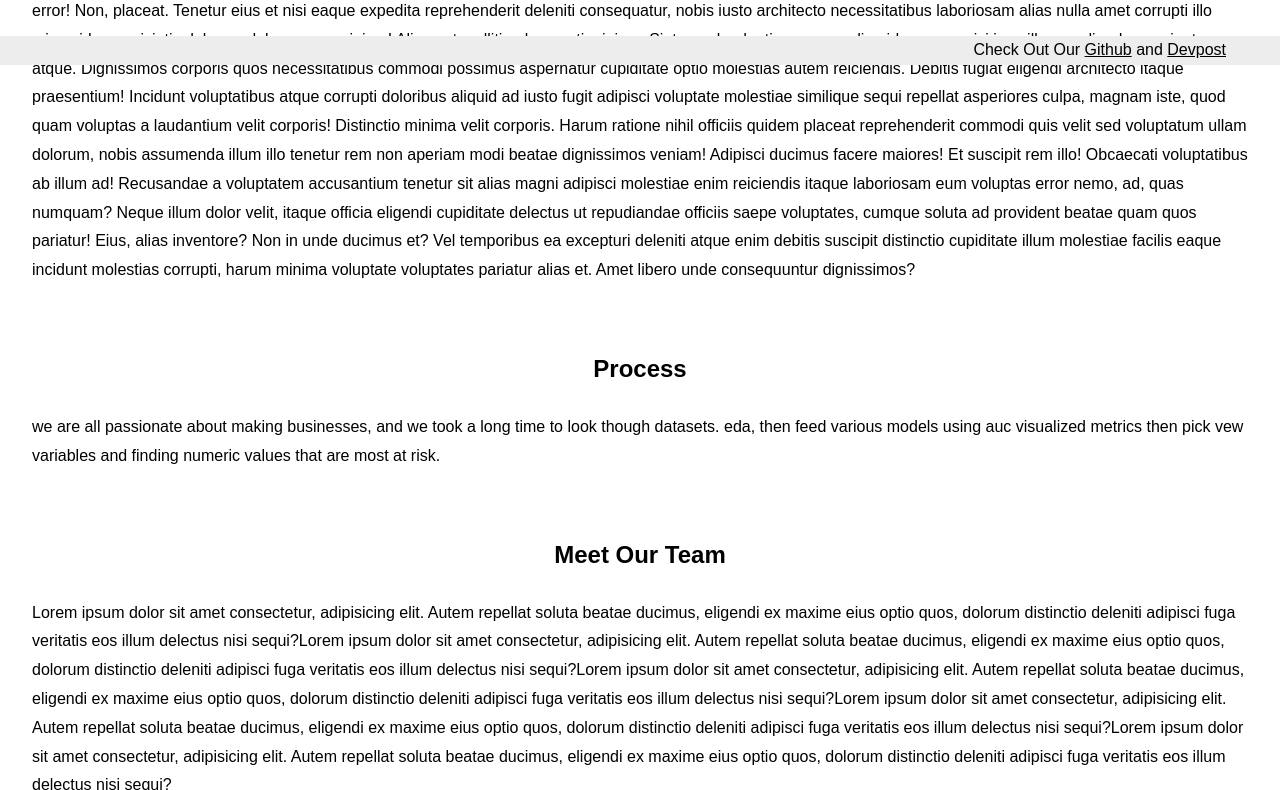
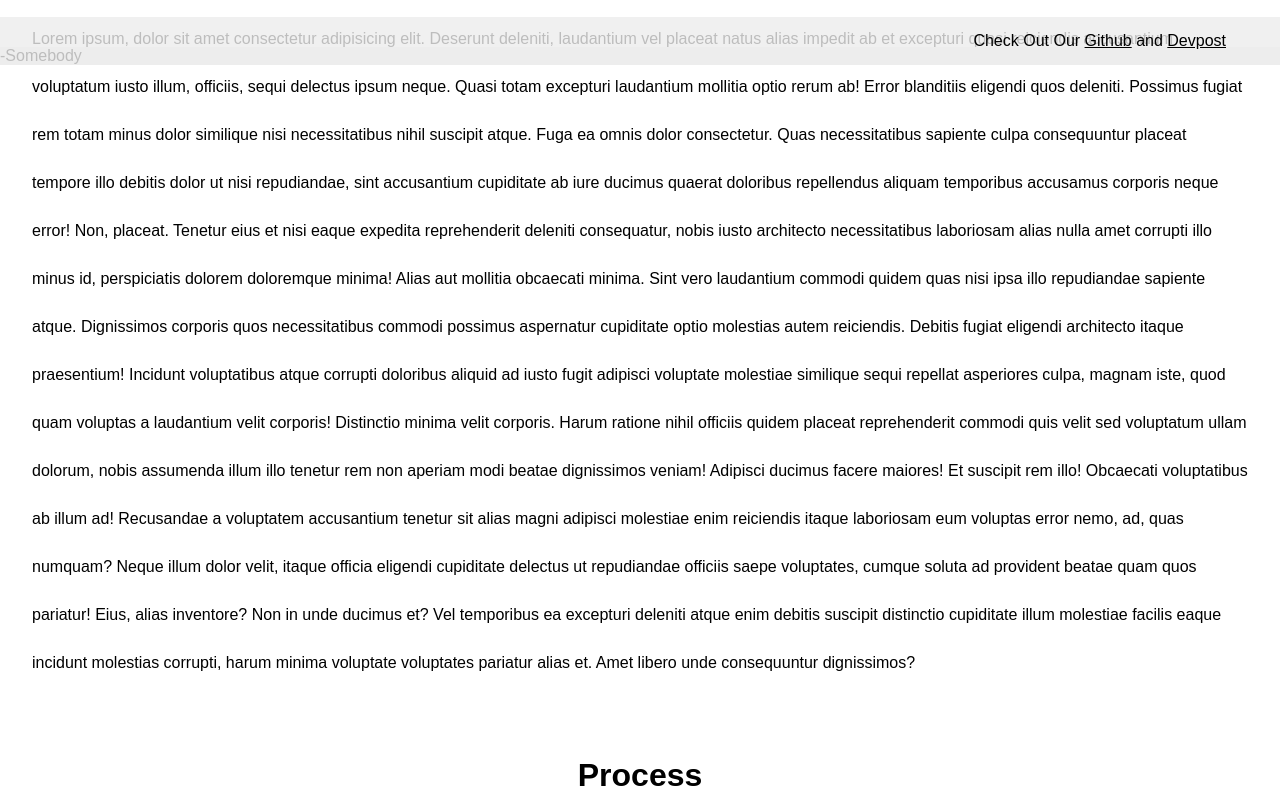
Before and after one commit to mpabbathi/churn-orbit, a plain HTML site: page index.html in a window 1280 px wide. Shown: the part 735-1525 px from the top of the page. Drawn offline with Linux system fonts and the light colour scheme.

Commit message:
Update style.css

```diff
--- a/css/style.css
+++ b/css/style.css
@@ -21,7 +21,7 @@ header {
     left: 0;
     z-index:1000;
     padding: 3px;
-    background-color:rgb(237, 237, 237);
+    background-color:rgba(237, 237, 237, 0.8);
 
 }
 
@@ -32,7 +32,7 @@ header {
     position: fixed;
     left: 0;
     padding-right: 30px;
-    background-color:rgb(237, 237, 237);
+    background-color: rgba(237, 237, 237, 0.8);
 }
 
 footer p {
@@ -83,8 +83,9 @@ article {
 
 h2 {
     padding: 30px;
+    font-size: 2rem;
     text-align: center;
 }
 p {
-    line-height: 180%;
+    line-height: 300%;
 }
```
